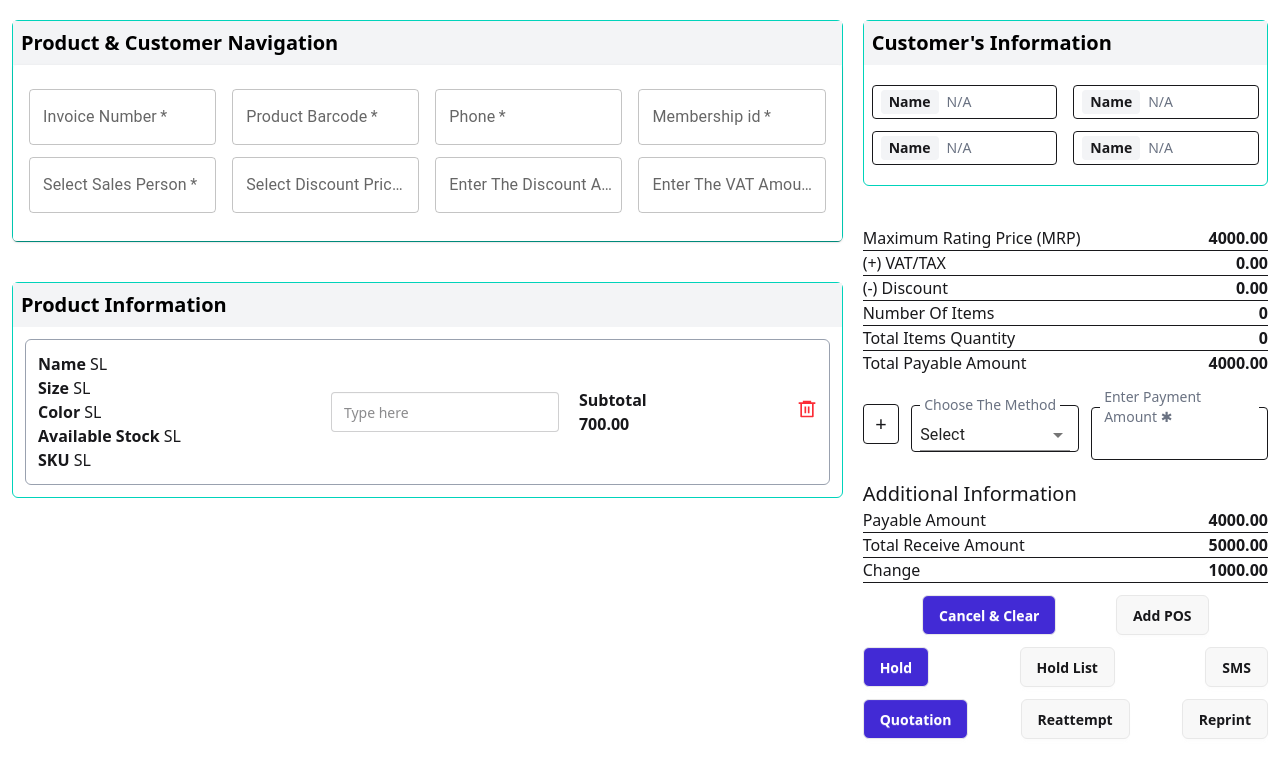
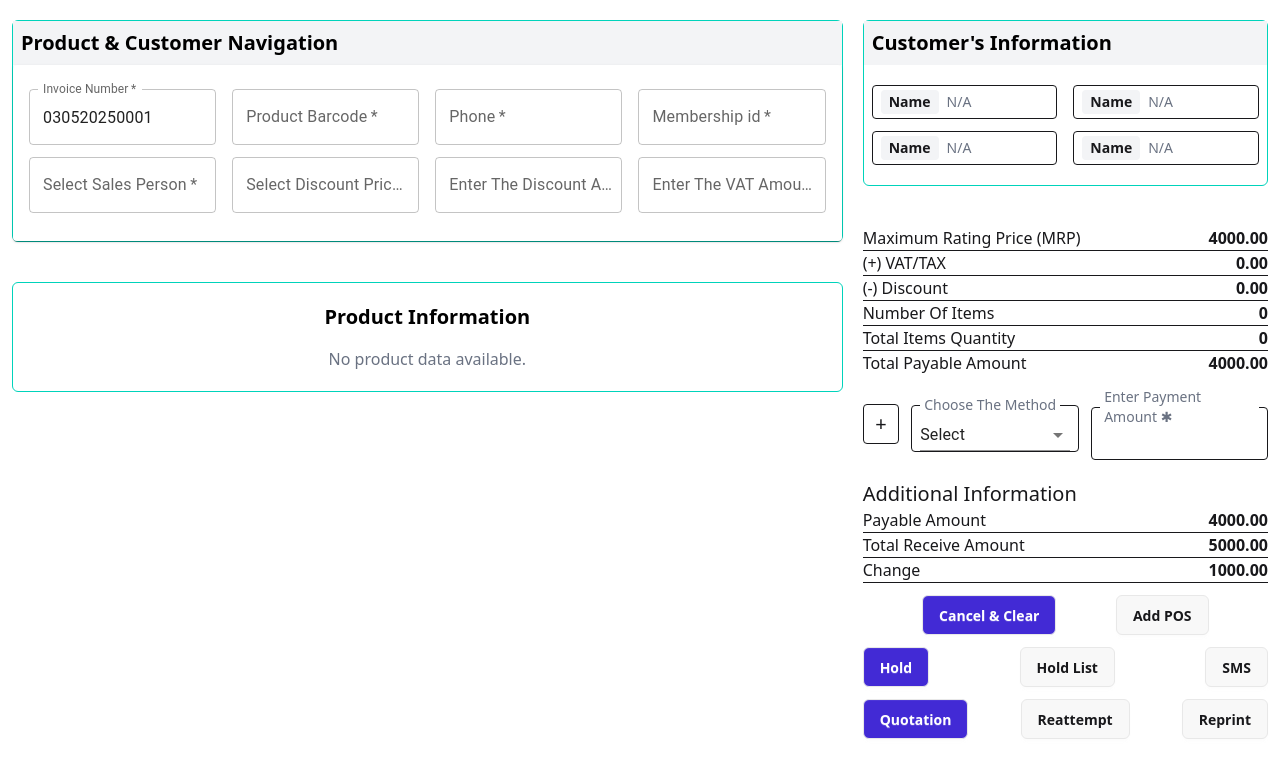
Before and after one commit to YousufOO7/frontend-task, a React (Vite) app: page / in a window 1280 px wide. Shown: the top 778 px of the page. Built offline with nearby package versions, Linux system fonts and the light colour scheme.

Commit message:
fetch the barcode and invoice data

```diff
--- a/package.json
+++ b/package.json
@@ -14,6 +14,7 @@
     "@emotion/styled": "^11.14.0",
     "@mui/material": "^7.0.2",
     "@tailwindcss/vite": "^4.0.12",
+    "axios": "^1.9.0",
     "react": "^19.0.0",
     "react-dom": "^19.0.0",
     "react-icons": "^5.5.0",
--- a/src/components/Home/Home.jsx
+++ b/src/components/Home/Home.jsx
@@ -8,7 +8,6 @@ const Home = () => {
         <div className="max-w-1440px grid grid-cols-3 gap-5 pt-5 px-3">
             <div className="col-span-2">
                 <ProductCustomerNavigation />
-                <ProductInfo />
             </div>
 
             {/*  */}
--- a/src/components/Home/ProductCustomerNavigation/ProductCustomerNavigation.jsx
+++ b/src/components/Home/ProductCustomerNavigation/ProductCustomerNavigation.jsx
@@ -1,7 +1,54 @@
 import { TextField, Card, CardContent } from '@mui/material';
+import ProductInfo from '../ProductInfo/ProductInfo';
+import { useEffect, useState } from 'react';
+import axios from 'axios';
 
 const ProductCustomerNavigation = () => {
+
+    const [invoice, setInvoice] = useState('');
+    const [skuInfo, setSkuInfo] = useState([]);
+    const [barcode, setBarcode] = useState('');
+
+    // invoice date
+    useEffect(() => {
+        const createInvoiceDate = () => {
+            const today = new Date();
+            const day = String(today.getDate()).padStart(2, '0');
+            const month = String(today.getMonth() + 1).padStart(2, '0');
+            const year = today.getFullYear();
+            return `${day}${month}${year}0001`
+        };
+        setInvoice(createInvoiceDate());
+    }, []);
+
+    // barcode
+    const handleBarcode = async (e) => {
+
+        const value = e.target.value;
+        setBarcode(value);
+
+        if(value.length >= 11){
+            console.log("Making API call...");
+            try{
+                const res = await axios.get(`https://front-end-task-lake.vercel.app/api/v1/purchase/get-purchase-single?search=${value}`, {
+                    headers: {
+                        Authorization: `Bearer ${import.meta.env.VITE_TOKEN}`
+                    }
+                });
+                console.log(res?.data?.data[0]);
+                const newProduct = res?.data?.data[0];
+                if (newProduct && !skuInfo.some(p => p.sku === newProduct.sku)) {
+                    setSkuInfo(prev => [...prev, newProduct]);
+                }
+            }
+            catch(error){
+                console.log(error)
+            }
+        }
+    }
+
     return (
+        <div>
             <div className="border rounded-md border-accent">
                 <div>
                     <h2 className="text-xl font-semibold p-2 bg-gray-100 text-black">Product & Customer Navigation</h2>
@@ -13,19 +60,22 @@ const ProductCustomerNavigation = () => {
                             <div className='flex items-center gap-4'>
                                 <TextField
                                     label="Invoice Number"
-                                type="number"
+                                    type="text"
                                     fullWidth
                                     required
                                     variant="outlined"
+                                    value={invoice}
                                     margin="dense"
                                     className=" text-white border-none"
                                 />
 
                                 <TextField
                                     label="Product Barcode"
-                                type="number"
+                                    type="text"
                                     fullWidth
                                     required
+                                    value={barcode}
+                                    onChange={handleBarcode}
                                     variant="outlined"
                                     margin="dense"
                                     className=" text-white border-none"
@@ -95,6 +145,8 @@ const ProductCustomerNavigation = () => {
                     </Card>
                 </div>
             </div>
+            <ProductInfo skuInfo={skuInfo} />
+        </div>
     );
 };
 
--- a/src/components/Home/ProductInfo/ProductInfo.jsx
+++ b/src/components/Home/ProductInfo/ProductInfo.jsx
@@ -1,43 +1,77 @@
 import { RiDeleteBin6Line } from "react-icons/ri";
 
-const ProductInfo = () => {
+const ProductInfo = ({ skuInfo }) => {
+    console.log(skuInfo);
+
+    if (!Array.isArray(skuInfo) || skuInfo.length === 0) {
         return (
-        <div className="border rounded-md border-accent mt-10">
+            <div className="border rounded-md border-accent mt-10 p-5 text-center">
+                <h2 className="text-xl font-semibold text-black">Product Information</h2>
+                <p className="text-gray-500 mt-4">No product data available.</p>
+            </div>
+        );
+    }
+
+    const groupProducts = skuInfo.reduce((acc, item) => {
+        const key = `${item.productName}-${item.size}`;
+        if (!acc[key]) {
+            acc[key] = {
+                ...item,
+                singleWholePrice: parseFloat(item.wholePrice),
+                MultiWholePrice: parseFloat(item.wholePrice),
+                skus: [item.sku.slice(7, 11)],
+            };
+        } else {
+            acc[key].singleWholePrice = parseFloat(item.wholePrice);
+            acc[key].MultiWholePrice += parseFloat(item.wholePrice);
+            acc[key].skus.push(item.sku.slice(7, 11));
+        }
+        return acc;
+    }, {});
+
+    const groupArray = Object.values(groupProducts);
+
+    return (
+        <div className="border rounded-md border-accent mt-5">
+            <h2 className="text-xl font-semibold p-2 bg-gray-100 text-black">Product Information</h2>
+
+            <div className="border-gray-200 p-3">
+                {
+                    groupArray.map((item, idx) => (
+                        <div key={idx} className="flex justify-between gap-10 items-center border border-gray-400 p-3 rounded-md mb-4">
                             <div>
-                <h2 className="text-xl font-semibold p-2 bg-gray-100 text-black">Product Information</h2>
+                                <p><strong>Name: </strong>{item.productName}</p>
+                                <p><strong>Size: </strong>{item.size}</p>
+                                <p><strong>Color: </strong>{item.color || "N/A"}</p>
+                                <p><strong>Available Stock: </strong>{item.stock}</p>
+                                <p><strong>SKU: </strong>
+                                    <span className="space-x-2">
+                                        {item.skus.map((sku, i) => (
+                                            <span key={i}>{sku}</span>
+                                        ))}
+                                    </span>
+                                </p>
                             </div>
 
-            <div className="border-gray-200 p-3">
-                <div className="flex justify-between gap-10 items-center border border-gray-400 p-3 rounded-md">
-                    {/* info */}
-                    <div>
-                        <p><strong>Name</strong> SL</p>
-                        <p><strong>Size</strong> SL</p>
-                        <p><strong>Color</strong> SL</p>
-                        <p><strong>Available Stock</strong> SL</p>
-                        <p><strong>SKU</strong> SL</p>
-                    </div>
-
-                    {/* input & price */}
-                    <div className="flex items-center  gap-5">
-                        <div>
-                            <input type="text" placeholder="Type here" className="input" />
+                            <div className="flex items-center gap-5">
+                                <div className="border rounded px-28 py-1 bg-white w-full">
+                                    <p>TK. {item.singleWholePrice}</p>
                                 </div>
 
                                 <div>
                                     <p><b>Subtotal</b></p>
-                            <p><b>700.00</b></p>
+                                    <p><b>{item.MultiWholePrice}.00</b></p>
+                                </div>
                             </div>
 
-                    </div>
-
-                    {/* delete btn */}
                             <div>
                                 <button className="text-red-500 text-xl">
                                     <RiDeleteBin6Line />
                                 </button>
                             </div>
                         </div>
+                    ))
+                }
             </div>
         </div>
     );
```
Also changed, not shown: 1 other file (tests, documents, lock files or other folders). Lines whose indentation alone changed are shown as unchanged.
